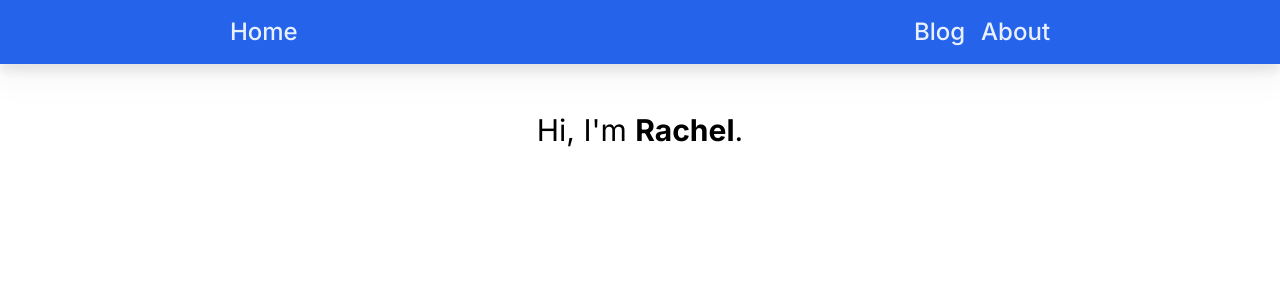
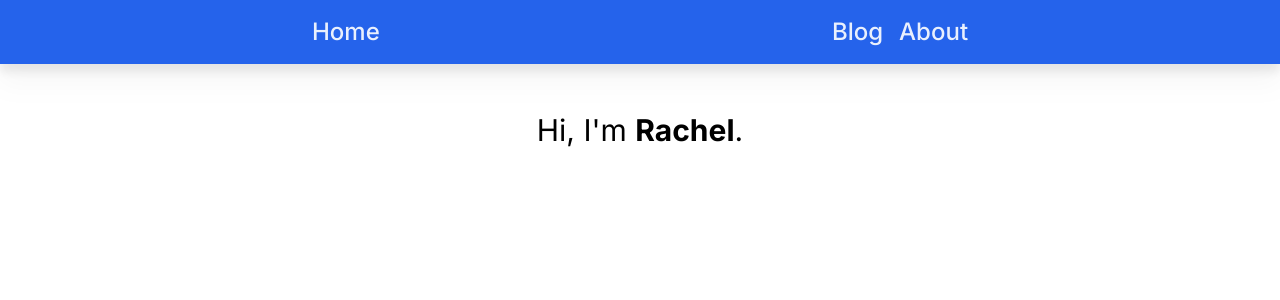
Before and after one commit to jrachelr/portfolio, a Next.js app: page / in a window 1280 px wide. Shown: the top 300 px of the page. Built offline with nearby package versions, Linux system fonts and the light colour scheme.

Commit message:
fixed spacing in nav

```diff
--- a/components/Nav.tsx
+++ b/components/Nav.tsx
@@ -3,7 +3,7 @@
 export default function Navbar() {
   return (
     <nav className="bg-blue-600 p-4 sticky top-0 drop-shadow-xl z-10">
-      <div className="prose prose-xl mx-auto flex justify-between flex-col sm:flex-row">
+      <div className="prose mx-auto flex justify-between flex-col sm:flex-row">
         <h1 className="text-2xl font-bold text-white grid place-content-center mb-2 md:mb-0">
           <Link
             href="/"
```
